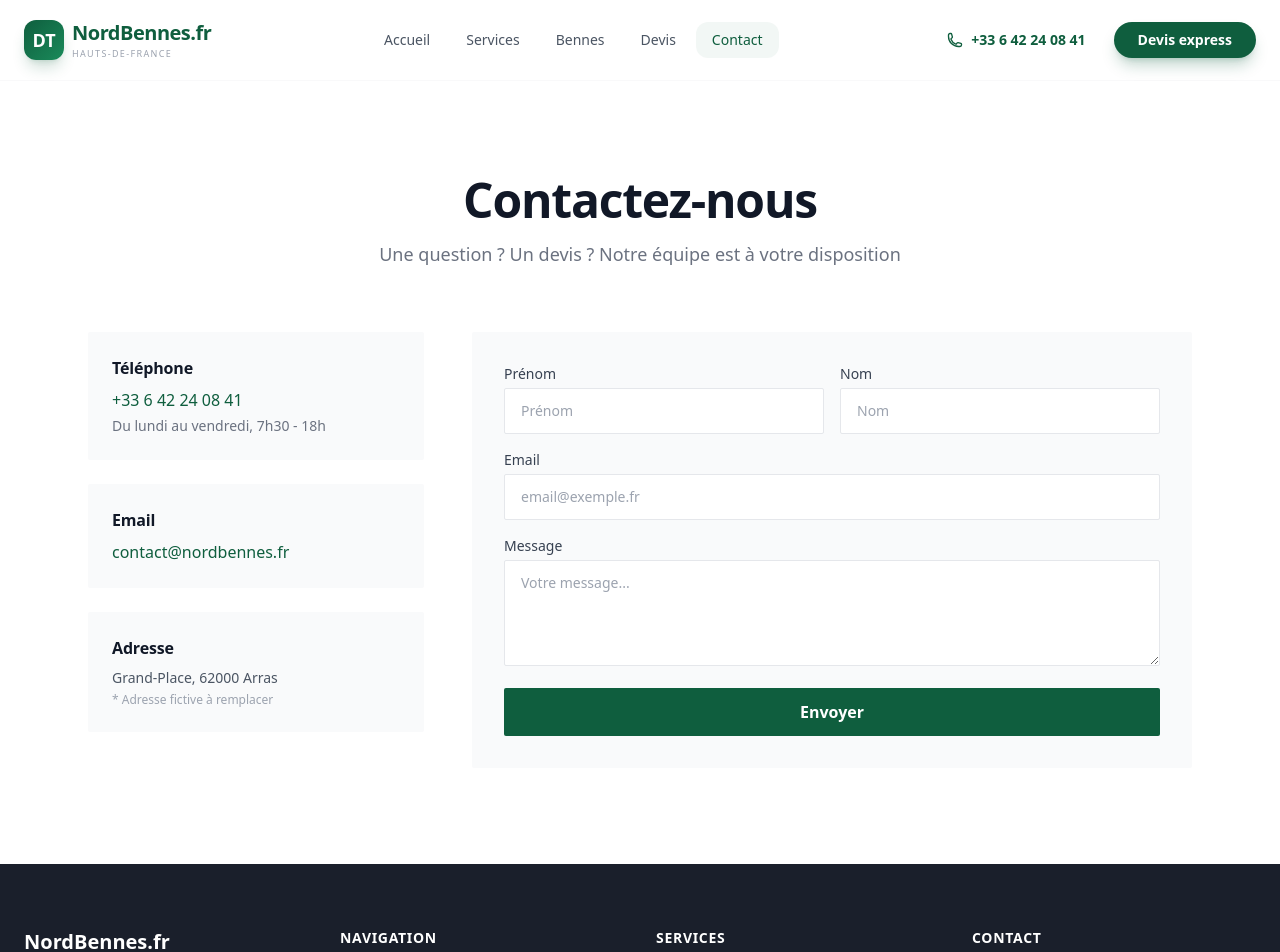
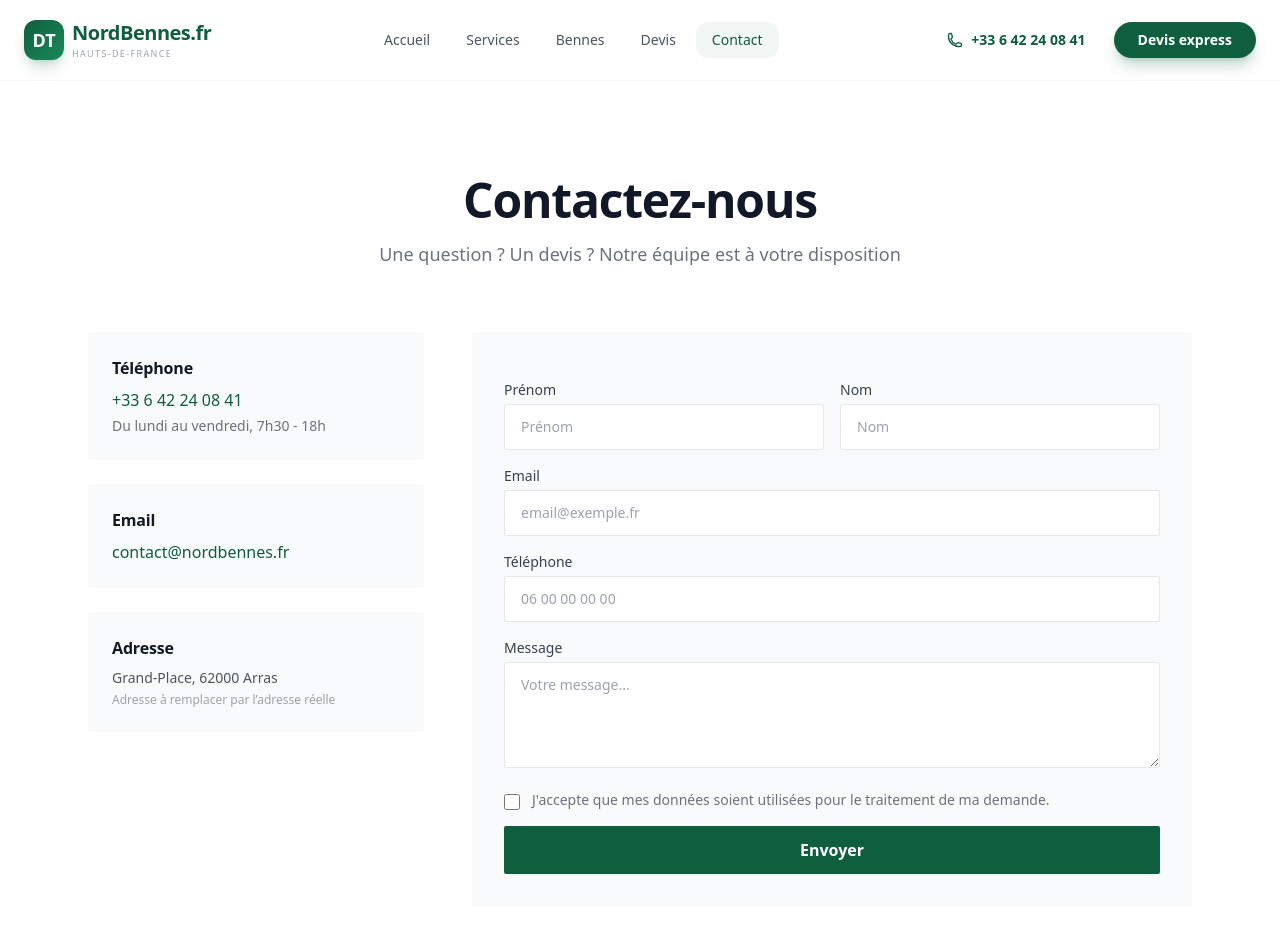
Before and after one commit to lillois59/grossebenne, a Next.js app: page /contact in a window 1280 px wide. Shown: the top 952 px of the page. Built offline with nearby package versions, Linux system fonts and the light colour scheme.

Commit message:
Connect quote and contact forms to Formspree

```diff
--- a/src/app/contact/page.tsx
+++ b/src/app/contact/page.tsx
@@ -8,6 +8,7 @@ export default function ContactPage() {
             <h1 className="text-4xl md:text-5xl font-bold text-gray-900 mb-4 tracking-tight">
               Contactez-nous
             </h1>
+
             <p className="text-lg text-gray-500">
               Une question ? Un devis ? Notre équipe est à votre disposition
             </p>
@@ -39,7 +40,7 @@ export default function ContactPage() {
                 </h3>
 
                 <span className="text-[#0f5e3e] font-medium">
-                contact@nordbennes.fr
+                  contact@nordbennes.fr
                 </span>
               </div>
 
@@ -53,22 +54,43 @@ export default function ContactPage() {
                 </p>
 
                 <p className="text-xs text-gray-400 mt-1">
-                  * Adresse fictive à remplacer
+                  Adresse à remplacer par l’adresse réelle
                 </p>
               </div>
             </div>
 
             {/* Formulaire */}
             <div className="lg:col-span-2 bg-gray-50 p-8 rounded-sm">
-              <form className="space-y-4">
+              <form
+                action="https://formspree.io/f/mdenoloe"
+                method="POST"
+                className="space-y-4"
+              >
+                <input
+                  type="hidden"
+                  name="_subject"
+                  value="Nouveau message depuis NordBennes.fr"
+                />
+
+                <input
+                  type="hidden"
+                  name="origine_formulaire"
+                  value="Page contact NordBennes.fr"
+                />
+
                 <div className="grid md:grid-cols-2 gap-4">
                   <div>
-                    <label className="block text-sm font-medium text-gray-700 mb-1">
+                    <label
+                      htmlFor="contact-prenom"
+                      className="block text-sm font-medium text-gray-700 mb-1"
+                    >
                       Prénom
                     </label>
 
                     <input
+                      id="contact-prenom"
                       type="text"
+                      name="prenom"
                       className="w-full px-4 py-3 bg-white border border-gray-200 rounded-sm text-sm focus:ring-1 focus:ring-[#0f5e3e] focus:border-[#0f5e3e] outline-none transition"
                       placeholder="Prénom"
                       required
@@ -76,12 +98,17 @@ export default function ContactPage() {
                   </div>
 
                   <div>
-                    <label className="block text-sm font-medium text-gray-700 mb-1">
+                    <label
+                      htmlFor="contact-nom"
+                      className="block text-sm font-medium text-gray-700 mb-1"
+                    >
                       Nom
                     </label>
 
                     <input
+                      id="contact-nom"
                       type="text"
+                      name="nom"
                       className="w-full px-4 py-3 bg-white border border-gray-200 rounded-sm text-sm focus:ring-1 focus:ring-[#0f5e3e] focus:border-[#0f5e3e] outline-none transition"
                       placeholder="Nom"
                       required
@@ -90,12 +117,17 @@ export default function ContactPage() {
                 </div>
 
                 <div>
-                  <label className="block text-sm font-medium text-gray-700 mb-1">
+                  <label
+                    htmlFor="contact-email"
+                    className="block text-sm font-medium text-gray-700 mb-1"
+                  >
                     Email
                   </label>
 
                   <input
+                    id="contact-email"
                     type="email"
+                    name="email"
                     className="w-full px-4 py-3 bg-white border border-gray-200 rounded-sm text-sm focus:ring-1 focus:ring-[#0f5e3e] focus:border-[#0f5e3e] outline-none transition"
                     placeholder="email@exemple.fr"
                     required
@@ -103,15 +135,57 @@ export default function ContactPage() {
                 </div>
 
                 <div>
-                  <label className="block text-sm font-medium text-gray-700 mb-1">
+                  <label
+                    htmlFor="contact-telephone"
+                    className="block text-sm font-medium text-gray-700 mb-1"
+                  >
+                    Téléphone
+                  </label>
+
+                  <input
+                    id="contact-telephone"
+                    type="tel"
+                    name="telephone"
+                    className="w-full px-4 py-3 bg-white border border-gray-200 rounded-sm text-sm focus:ring-1 focus:ring-[#0f5e3e] focus:border-[#0f5e3e] outline-none transition"
+                    placeholder="06 00 00 00 00"
+                  />
+                </div>
+
+                <div>
+                  <label
+                    htmlFor="contact-message"
+                    className="block text-sm font-medium text-gray-700 mb-1"
+                  >
                     Message
                   </label>
 
                   <textarea
+                    id="contact-message"
+                    name="message"
                     rows={4}
                     className="w-full px-4 py-3 bg-white border border-gray-200 rounded-sm text-sm focus:ring-1 focus:ring-[#0f5e3e] focus:border-[#0f5e3e] outline-none transition"
                     placeholder="Votre message..."
+                    required
                   ></textarea>
+                </div>
+
+                <div className="flex items-start gap-3">
+                  <input
+                    id="contact-consentement"
+                    type="checkbox"
+                    name="consentement"
+                    value="Accepté"
+                    required
+                    className="mt-1 w-4 h-4 border-gray-300 rounded-sm focus:ring-[#0f5e3e]"
+                  />
+
+                  <label
+                    htmlFor="contact-consentement"
+                    className="text-sm text-gray-500"
+                  >
+                    J&apos;accepte que mes données soient utilisées pour le
+                    traitement de ma demande.
+                  </label>
                 </div>
 
                 <button
```
